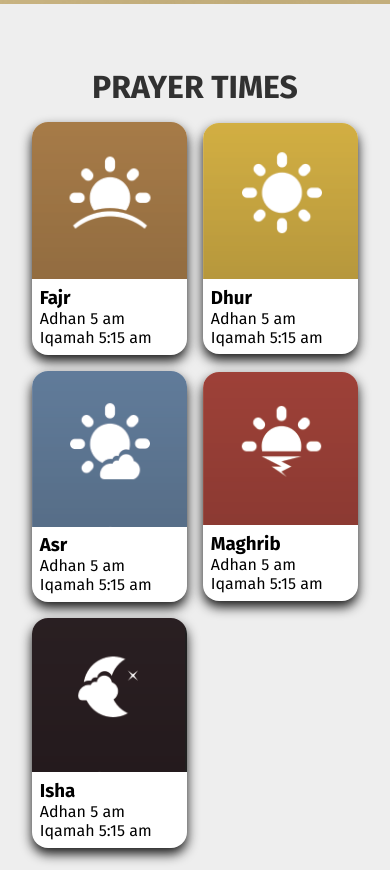
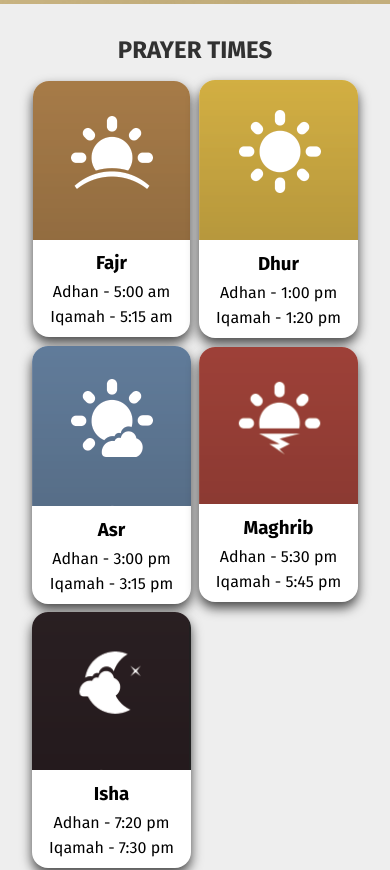
Before and after one commit to wajaat-shah-mac-in-cloud/iatc_project, an Angular app: page / in a window 390 px wide. Shown: the part 840-1710 px from the top of the page. Built offline with nearby package versions, Linux system fonts and the light colour scheme.

Commit message:
update prayer card and add transition to the header

```diff
--- a/src/app/header/header.component.scss
+++ b/src/app/header/header.component.scss
@@ -5,6 +5,7 @@ header {
     left: 0;
     width: 100%;
     z-index: 99;
+    transition: background-color 1s ease;
 
     @media (max-width: 767px) {
         position: absolute;
@@ -53,7 +54,8 @@ header {
     }
 
     &.is-scrolling {
-        background-color: #BFA360;
+      background-color: #BFA360;
+      transition: background-color 1.2s ease;
     }
 }
 
--- a/src/app/home/contact/contact.component.scss
+++ b/src/app/home/contact/contact.component.scss
@@ -19,10 +19,6 @@
         grid-gap: 16px;
         grid-template-columns: repeat(2, 1fr);
         margin-bottom: 16px;
-
-              @media (max-width: 767px) {
-                grid-template-columns: 1fr;
-              }
 
         .form-element,
         .form-area {
@@ -61,6 +57,25 @@
           min-height: 200px;
           resize: vertical;
         }
+
+        @media (max-width: 768px) {
+          #name {
+            grid-row: 2;
+            grid-column: 1 / -1;
+          }
+
+          #email {
+            grid-row: 3;
+            grid-column: 1 / -1;
+          }
+
+          #message {
+            grid-row: 4;
+            grid-column: 1 / -1;
+            min-height: 200px;
+            resize: vertical;
+          }
+        }
       }
 
       .right-align {
--- a/src/app/home/prayers/prayers.component.html
+++ b/src/app/home/prayers/prayers.component.html
@@ -8,8 +8,8 @@
                 </figure>
                 <div class="content">
                     <h3>Fajr</h3>
-                    <p>Adhan 5 am</p>
-                    <p>Iqamah 5:15 am</p>
+                    <p>Adhan -  {{ prayerTimesList.fajr.adhan }}</p>
+                    <p>Iqamah -  {{ prayerTimesList.fajr.iqamah }}</p>
                 </div>
             </div>
             <div class="prayer">
@@ -18,8 +18,8 @@
                 </figure>
                 <div class="content">
                     <h3>Dhur</h3>
-                    <p>Adhan 5 am</p>
-                    <p>Iqamah 5:15 am</p>
+                    <p>Adhan -  {{ prayerTimesList.dhur.adhan }}</p>
+                    <p>Iqamah -  {{ prayerTimesList.dhur.iqamah }}</p>
                 </div>
             </div>
             <div class="prayer">
@@ -28,8 +28,8 @@
                 </figure>
                 <div class="content">
                     <h3>Asr</h3>
-                    <p>Adhan 5 am</p>
-                    <p>Iqamah 5:15 am</p>
+                    <p>Adhan -  {{ prayerTimesList.asr.adhan }}</p>
+                    <p>Iqamah -  {{ prayerTimesList.asr.iqamah }}</p>
                 </div>
             </div>
             <div class="prayer">
@@ -38,8 +38,8 @@
                 </figure>
                 <div class="content">
                     <h3>Maghrib</h3>
-                    <p>Adhan 5 am</p>
-                    <p>Iqamah 5:15 am</p>
+                    <p>Adhan -  {{ prayerTimesList.maghrib.adhan }}</p>
+                    <p>Iqamah -  {{ prayerTimesList.maghrib.iqamah }}</p>
                 </div>
             </div>
             <div class="prayer">
@@ -48,8 +48,8 @@
                 </figure>
                 <div class="content">
                     <h3>Isha</h3>
-                    <p>Adhan 5 am</p>
-                    <p>Iqamah 5:15 am</p>
+                    <p>Adhan -  {{ prayerTimesList.isha.adhan }}</p>
+                    <p>Iqamah -  {{ prayerTimesList.isha.iqamah }}</p>
                 </div>
             </div>
         </div>
--- a/src/app/home/prayers/prayers.component.scss
+++ b/src/app/home/prayers/prayers.component.scss
@@ -1,24 +1,35 @@
 .prayers {
     background-color: #EEE;
-    padding-bottom: 32px;
+
     .container {
-        padding-top: 64px;
-			padding-bottom: 64px;
+        padding-top: 72px;
+        padding-bottom: 100px;
+
+        @media (max-width: 767px) {
+            padding-top: 32px;
+            padding-bottom: 32px;
+        }
 
         h2 {
             text-align: center;
-            margin-bottom: 5%;
+            margin-bottom: 32px;
             text-transform: uppercase;
 
             color: #313131;
             font-size: 32px;
+
+            @media (max-width: 767px) {
+                font-size: 24px;
+                margin-bottom: 16px;
+            }
+
         }
 
         .prayers-grid {
 
             display: grid;
             grid-template-columns: repeat(5, 1fr);
-            grid-gap: 16px;
+            grid-gap: 8px;
 
             @media (max-width: 1024px) {
                 grid-template-columns: repeat(3, 1fr);
@@ -35,8 +46,17 @@
                 background-color: #FFF;
                 border-radius: 16px;
                 overflow: hidden;
-                box-shadow: 0px 6px 12px rgba(0, 0, 0, 0.9);
+                box-shadow: 0px 6px 12px rgba(0, 0, 0, 0.7);
 
+                h3 {
+                    text-align: center;
+                    padding: 5px;
+                }
+
+                p {
+                    text-align: center;
+                    padding: 3px;
+                }
 
                 .img-box {
                     display: block;
--- a/src/app/home/prayers/prayers.component.ts
+++ b/src/app/home/prayers/prayers.component.ts
@@ -1,10 +1,26 @@
-import { Component } from '@angular/core';
+import { Component, OnInit } from '@angular/core';
 
 @Component({
   selector: 'app-prayers',
   templateUrl: './prayers.component.html',
   styleUrls: ['./prayers.component.scss']
 })
-export class PrayersComponent {
+export class PrayersComponent implements OnInit {
+
+  prayerTimesList: any = {};
+
+  ngOnInit(): void {
+      this.getPrayerTimes();
+  }
+
+  getPrayerTimes(): void {
+    this.prayerTimesList = {
+       fajr : { adhan: '5:00 am', iqamah: '5:15 am' },
+       dhur : { adhan: '1:00 pm', iqamah: '1:20 pm' },
+       asr : { adhan: '3:00 pm', iqamah: '3:15 pm' },
+       maghrib : { adhan: '5:30 pm', iqamah: '5:45 pm' },
+       isha : { adhan: '7:20 pm', iqamah: '7:30 pm' },
+    }
+  }
 
 }
```
Lines whose indentation alone changed are shown as unchanged.
